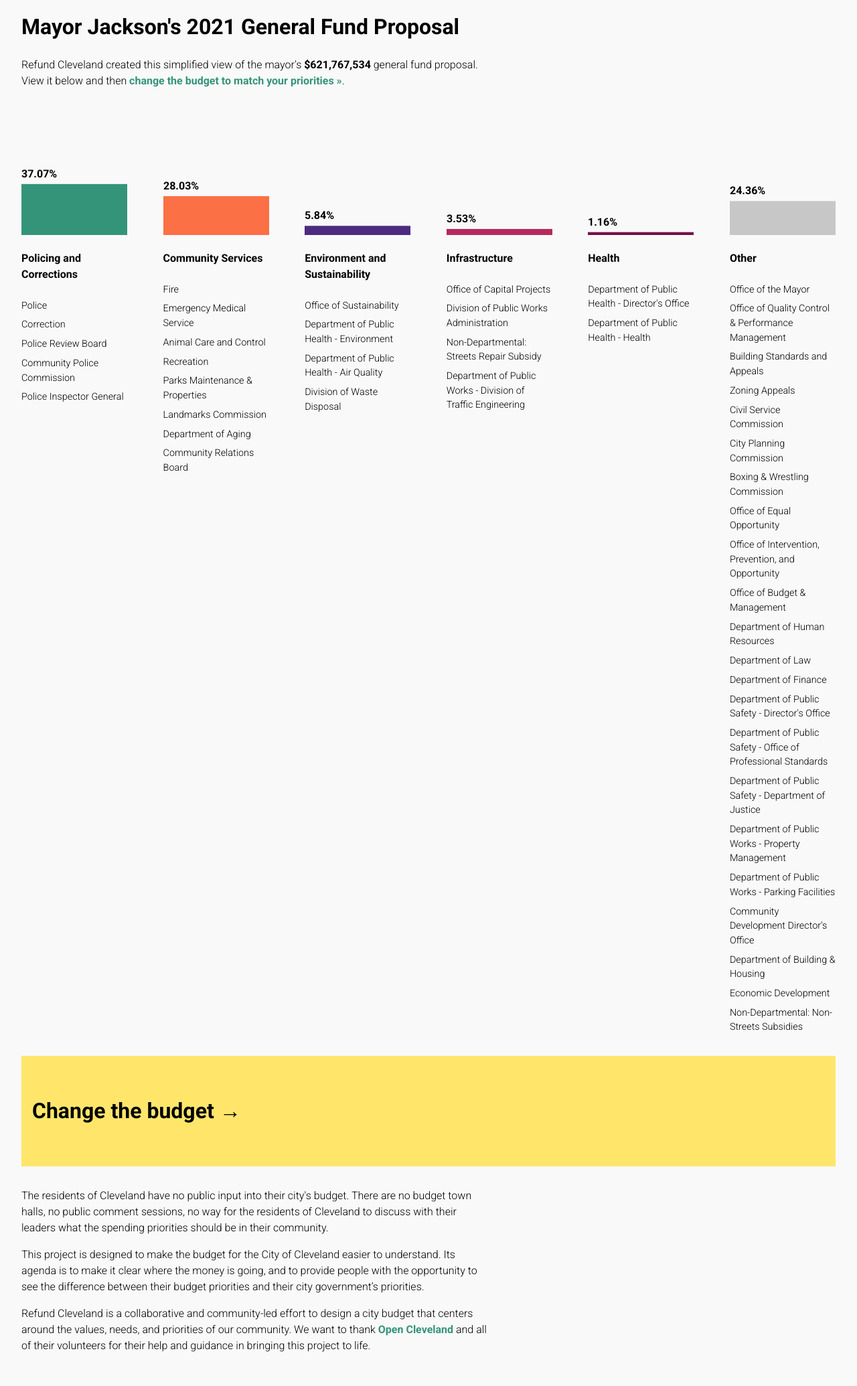
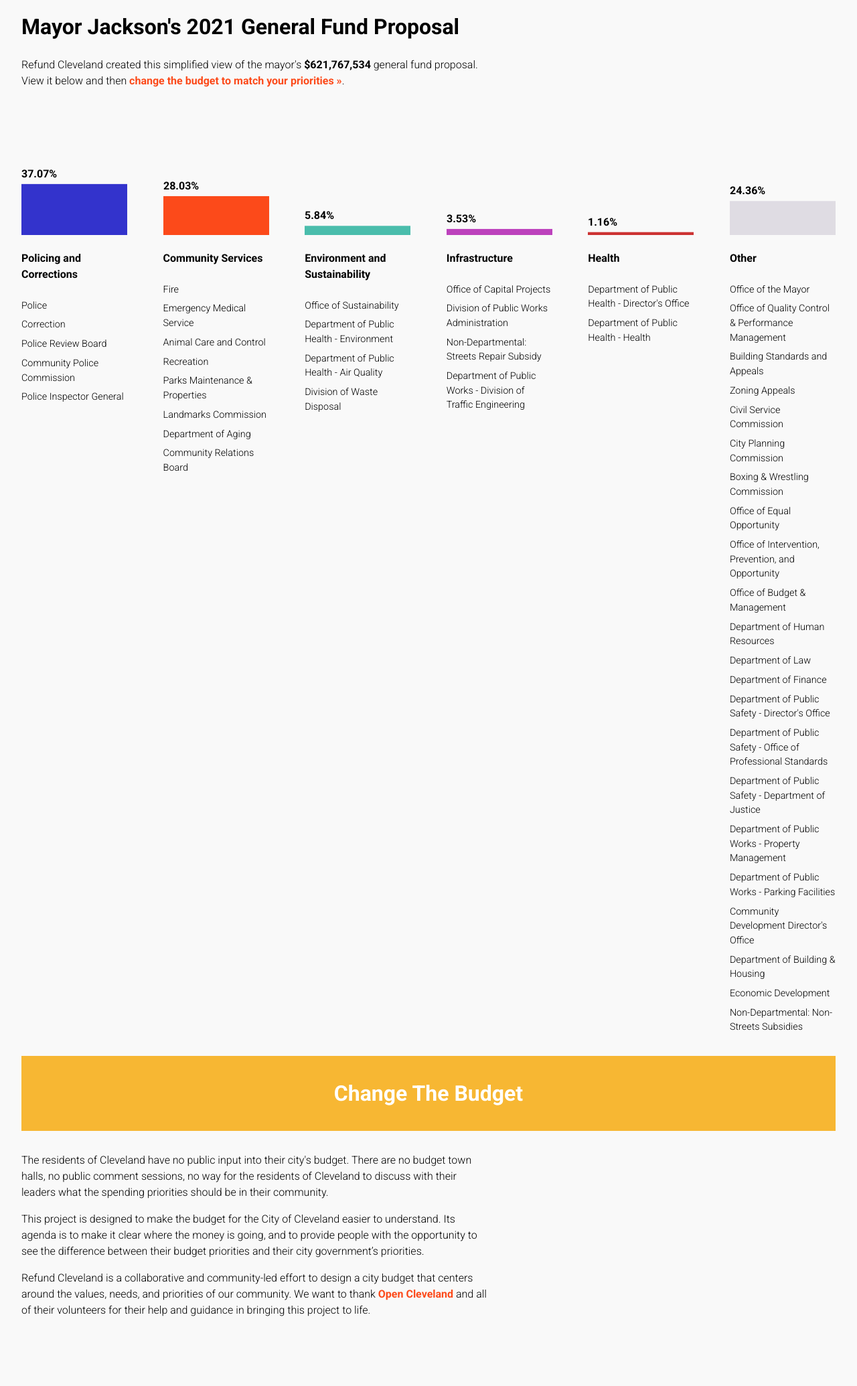
Before and after one commit to opencleveland/refundcleveland, a Django app: page / in a window 1280 px wide. Shown: the part 40-2110 px from the top of the page at 67% size. After the commit the page ends 2006 px from the top, so only its background shows below. Run offline with Django 3.2, Linux system fonts and the light colour scheme.

Commit message:
Update color scheme

```diff
--- a/peoples_budget/templates/change-the-budget.html
+++ b/peoples_budget/templates/change-the-budget.html
@@ -13,7 +13,7 @@
     <form action="/submit/" method="post">
         {% csrf_token %}
         {{ form }}
-        <input type="submit" value="Submit your budget &#8594;" id="submit_btn">
+        <input type="submit" value="Submit Your Budget" id="submit_btn">
     </form>
 
 {% endblock content %}
--- a/peoples_budget/templates/home.html
+++ b/peoples_budget/templates/home.html
@@ -8,6 +8,8 @@
     </div>
 
     <div id="budget_visualization"></div>
+
+    <a id="submit_btn" href="/change-the-budget">Change The Budget</a>
 
     <!-- Modal content-->
 {#    <div id="about-modal" class="modal">#}
--- a/static/js/mayors-budget.js
+++ b/static/js/mayors-budget.js
@@ -81,7 +81,6 @@
             content = "";
             content += `<p>${d.name}</p>`;
 
-            // Add real programs if they exist in the data set
             if (d.children) {
                 content += "<ul>";
                 d.children.forEach(function(subdept, index) {
@@ -95,8 +94,4 @@
         })
         .attr("y", height + margin.bottom);
 
-    container_div.append("button")
-        .attr("class", "next")
-        .html("<a href=\"/change-the-budget\">Change the budget &#8594;</a>" );
-
 })();
--- a/static/js/shared.js
+++ b/static/js/shared.js
@@ -49,5 +49,5 @@ function add_commas(x) {
 
 // Returns array of bar colors
 function get_bar_colors() {
-    return ["#349479", "#FC7045", "#4D2B7F", "#B42B5C", "#771247", "#F6BF35", "#666666"];
+    return ["#3333CC", "#FC4A1A", "#4ABDAC", "#BD42BD", "#CC3333", "#DFDCE3"];
 }
--- a/static/style.css
+++ b/static/style.css
@@ -79,7 +79,7 @@ div#content p {
 }
 
 div#content a, div#content a:visited {
-  color: #349479;
+  color: #FC4A1A;
   font-weight: 700;
   text-decoration: none;
 }
@@ -136,10 +136,6 @@ div#change_budget, div#budget_visualization .bars {
   display: inline-block;
   margin-bottom: 2em;
   width: 47%;
-}
-
-div#budget_visualization .bars .bar_wrap:last-child svg rect {
-  fill: rgba(0, 0, 0, 0.2);
 }
 
 @media screen and (min-width: 481px) {
@@ -223,11 +219,11 @@ div#change_budget_legend p {
 }
 
 #change_budget_legend span {
-  color: #842A59;
+  color: #000;
 }
 
 #change_budget_legend span.balanced {
-  color: #000;
+  color: #888;
 }
 
 .change_budget p em {
@@ -244,43 +240,37 @@ button.next {
   padding: 0;
 }
 
-button.next a, #submit_btn, #submit_btn:visited {
-  background-color: #FFE66B;
-  padding: 2em 0.5em;
+#content #submit_btn, #content #submit_btn:visited {
+  background-color: #F7B733;
+  padding: 1em 0.5em;
   display: block;
   font-size: 2em;
   font-family: "Roboto";
   font-weight: 700;
   text-align: center;
-  color: #000;
   outline: none;
   border: none;
-  margin-bottom: 0.5em;
-}
-
-#submit_btn {
+  margin-bottom: 1em;
+  text-decoration: none;
+  color: #fff;
   width: 100%;
+  box-sizing: border-box;
 }
 
 @media screen and (min-width: 769px) {
-  button.next a, #submit_btn, #submit_btn:visited {
+  #submit_btn {
     text-align: left;
   }
 }
-div#content button.next a, button.next a:visited {
-  text-decoration: none;
-  color: #000;
-}
-
-div#content button.next a:hover, #submit_btn:hover {
+#content #submit_btn:hover {
   opacity: 0.6;
   cursor: pointer;
 }
 
-#submit_btn:disabled, #submit_btn[disabled] {
+#content #submit_btn:disabled, #content #submit_btn[disabled] {
   cursor: not-allowed;
-  background: #ccc;
-  color: #888;
+  background: #888;
+  color: #ccc;
 }
 
 ul.errorlist.nonfield {
--- a/static/style.scss
+++ b/static/style.scss
@@ -1,8 +1,13 @@
 /* Variables */
-//$c-primary: #ffd634;
-$c-primary: #FCE21B; // BLM yellow
-$c-secondary-light: #333;
-$c-secondary-dark: #222;
+
+$color1: #3333CC;
+$color2: #FC4A1A;
+$color3: #4ABDAC;
+$color4: #BD42BD;
+$color5: #CC3333;
+$color6: #DFDCE3;
+$color7: #F7B733;
+
 $max-content-width: 700px;
 $breakpoint1: 481px;
 $breakpoint2: 769px;
@@ -90,7 +95,7 @@ div#content p {
 }
 
 div#content a, div#content a:visited {
-  color: #349479;
+  color: $color2;
   font-weight: 700;
   text-decoration: none;
 }
@@ -147,11 +152,6 @@ div#change_budget, div#budget_visualization .bars {
   display: inline-block;
   margin-bottom: 2em;
   width: 47%;
-}
-
-// Make "Other" bar a different color on home page
-div#budget_visualization .bars .bar_wrap:last-child svg rect {
-  fill: rgba(0, 0, 0, .2);
 }
 
 @media screen and (min-width: 481px) {
@@ -241,11 +241,11 @@ div#change_budget_legend p {
 }
 
 #change_budget_legend span {
-  color: #842A59;
+  color: #000;
 }
 
 #change_budget_legend span.balanced {
-  color: #000;
+  color: #888;
 }
 
 .change_budget p em {
@@ -262,44 +262,38 @@ button.next, {
   padding: 0;
 }
 
-button.next a, #submit_btn, #submit_btn:visited {
-  background-color: #FFE66B;
-  padding: 2em .5em;
+#content #submit_btn, #content #submit_btn:visited {
+  background-color: $color7;
+  padding: 1em .5em;
   display: block;
   font-size: 2em;
   font-family: 'Roboto';
   font-weight: 700;
   text-align: center;
-  color: #000;
   outline: none;
   border: none;
-  margin-bottom: .5em;
-}
-
-#submit_btn {
+  margin-bottom: 1em;
+  text-decoration: none;
+  color: #fff;
   width: 100%;
+  box-sizing: border-box;
 }
 
 @media screen and (min-width: $breakpoint2) {
-  button.next a, #submit_btn, #submit_btn:visited {
+  #submit_btn {
     text-align: left;
   }
 }
 
-div#content button.next a, button.next a:visited {
-  text-decoration: none;
-  color: #000;
-}
-
-div#content button.next a:hover, #submit_btn:hover {
+#content #submit_btn:hover {
   opacity: .6;
   cursor: pointer;
 }
 
-#submit_btn:disabled, #submit_btn[disabled] {
+#content #submit_btn:disabled, #content #submit_btn[disabled] {
   cursor: not-allowed;
-  background: #ccc;
-  color: #888;
+  background: #888;
+  color: #ccc;
 }
 
 ul.errorlist.nonfield {
```
Also changed, not shown: 1 other file.
